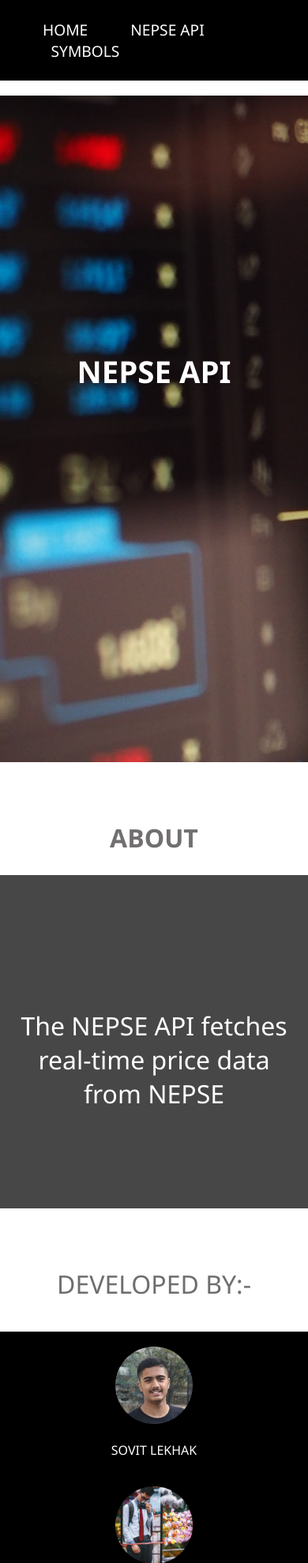
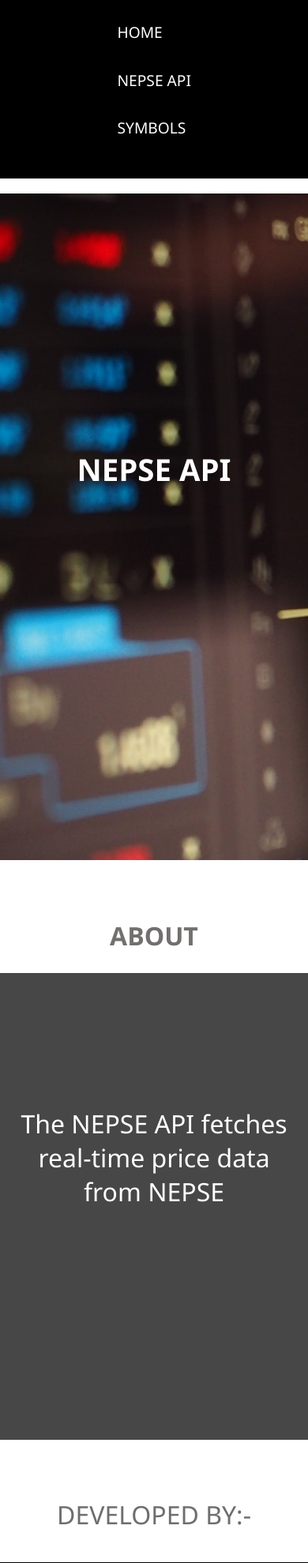
Before and after one commit to scifisatan/nepse, a Flask app: page / in a window 390 px wide. Shown: the top 1979 px of the page at 79% size. Run offline with Flask 2, Linux system fonts and the light colour scheme.

Commit message:
Frontend_improvement

```diff
--- a/static/css/style.css
+++ b/static/css/style.css
@@ -66,6 +66,8 @@ li {
   font-family: 'Segoe UI';
   font-size: larger;
   background-attachment: fixed;
+  overflow: hidden;
+  background-repeat: no-repeat;
 }
 
 
@@ -79,7 +81,7 @@ li {
 
 .darkgray-container {
   width: 100%;
- height: 50vh;
+  height: 60vh;
   background: #474747;
   margin-top: 5%;
 
@@ -185,28 +187,28 @@ a:active.symbol {
 
 @media only screen and (max-width:750px) {
   .home {
-  margin: 6%;
-  margin-left: 3%;
-  padding: 2%;
-  padding-left: 1%;
-  padding-right: 1%;
-  display: inline;
+  margin-left: 35vh;
+  display: inline-table;
+  overflow: hidden;
+  padding: 1.5%;
+  margin: 1%;
+  margin-left: 5vh;
 }
-
 .api {
-  margin: 6%;
-  padding: 2%;
-  padding-left: 1%;
-  padding-right: 1%;
-  display: inline;
+  margin-left: 35vh;
+  display: inline-table;
+  overflow: hidden;
+  padding: 1.5%;
+  margin: 1%;
+  margin-left: 5vh;
 }
-
 .symbol {
-  margin: 6%;
-  padding: 2%;
-  padding-left: 1%;
-  padding-right: 1%;
-  display: inline;
+  margin-left: 35vh;
+  display: inline-table;
+  overflow: hidden;
+  padding: 1.5%;
+  margin: 1%;
+  margin-left: 5vh;
 }
 .dev1 {
   width: 25%;
@@ -217,13 +219,11 @@ a:active.symbol {
   width: 25%;
   height: auto;
   margin-top: 5%;
-
 }
 .dev3 {
   width: 25%;
   height: auto;
   margin-top: 5%;
-
 }
 
 
@@ -231,3 +231,44 @@ a:active.symbol {
 
 
 }
+
+@media only screen and (max-width:520px) {
+.home {
+  display: block;
+  overflow: hidden;
+  padding: 1%;
+  margin: 1%;
+  margin-left: 30%;
+}
+.api {
+  display: block;
+  overflow: hidden;
+  padding: 1%;
+  margin: 1%;
+  margin-left: 30%;
+}
+.symbol {
+  display: block;
+  overflow: hidden;
+  padding: 1%;
+  margin: 1%;
+  margin-left: 30%;
+
+}
+
+a:hover.api {
+  color: #ff8282;
+  background: black;
+}
+a:hover.home {
+  color: #ff8282;
+  background: black;
+  }
+a:hover.symbol {
+  color: #ff8282;
+  background: black;
+}
+.darkgray-container {
+  height: 70vh;
+}
+}
--- a/templates/homepg.html
+++ b/templates/homepg.html
@@ -18,10 +18,10 @@
   <div class="header" data-aos="fade-right">
       <nav>
         <ul data-aos="fade-right">
-          <li><a href="http://api-nepse.herokuapp.com/" class="home" target="_blank">HOME   </a></li>
-          <li></li><a href="http://api-nepse.herokuapp.com/data" class="api" target="_blank">NEPSE API   </a></li>
+          <li><a href="http://api-nepse.herokuapp.com/" class="home" target="_blank">    HOME</a></li>
+          <li><a href="http://api-nelse.herokuapp.com/data" class="api" target="_blank">NEPSE API</a></li>
           <li>
-            <a href="http://api-nepse.herokuapp.com/data" class="symbol" target="_blank">SYMBOLS  </a>
+            <a href="http://api-nelse.herokuapp.com/symbol" class="symbol" target="_blank">SYMBOLS</a>
           </li>
 
         </ul>
```
Lines whose indentation alone changed are shown as unchanged.
